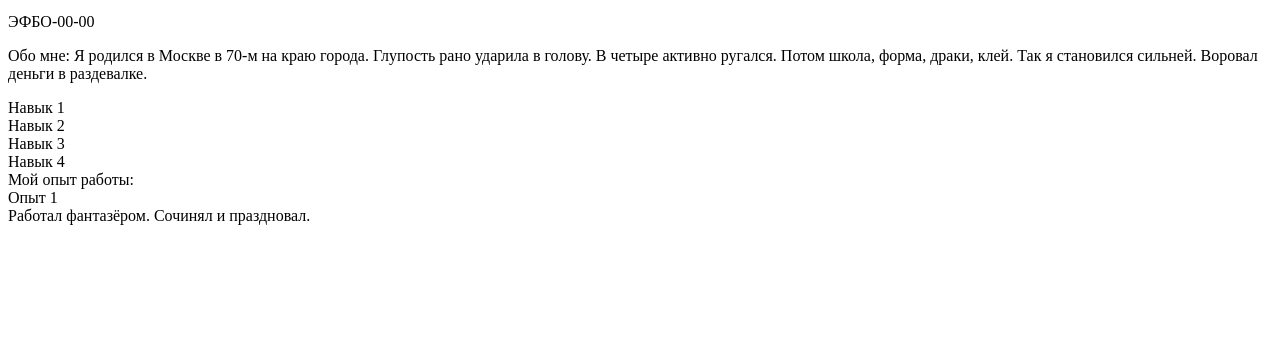
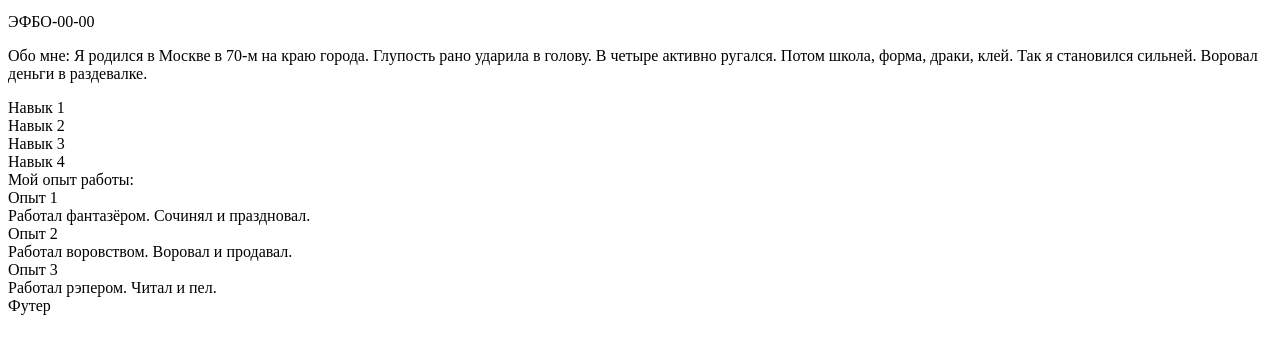
Before and after one commit to timakit01-alt/frontend-and-backend-practice, a plain HTML site: page index.html in a window 1280 px wide. Shown: the part 237-590 px from the top of the page. Drawn offline with Linux system fonts and the light colour scheme.

Commit message:
Закончил тестову. часть

```diff
--- a/index.html
+++ b/index.html
@@ -36,3 +36,16 @@
                 Опыт 1<br>
                 Работал фантазёром. Сочинял и праздновал.
             </div>
+            <div>
+                Опыт 2<br>
+                Работал воровством. Воровал и продавал.
+            </div>
+            <div>
+                Опыт 3<br>
+                Работал рэпером. Читал и пел.
+            </div>
+        </div>
+    </div>
+    <div id="footer">Футер</div>
+ </body>
+</html>
```
Lines whose indentation alone changed are shown as unchanged.
